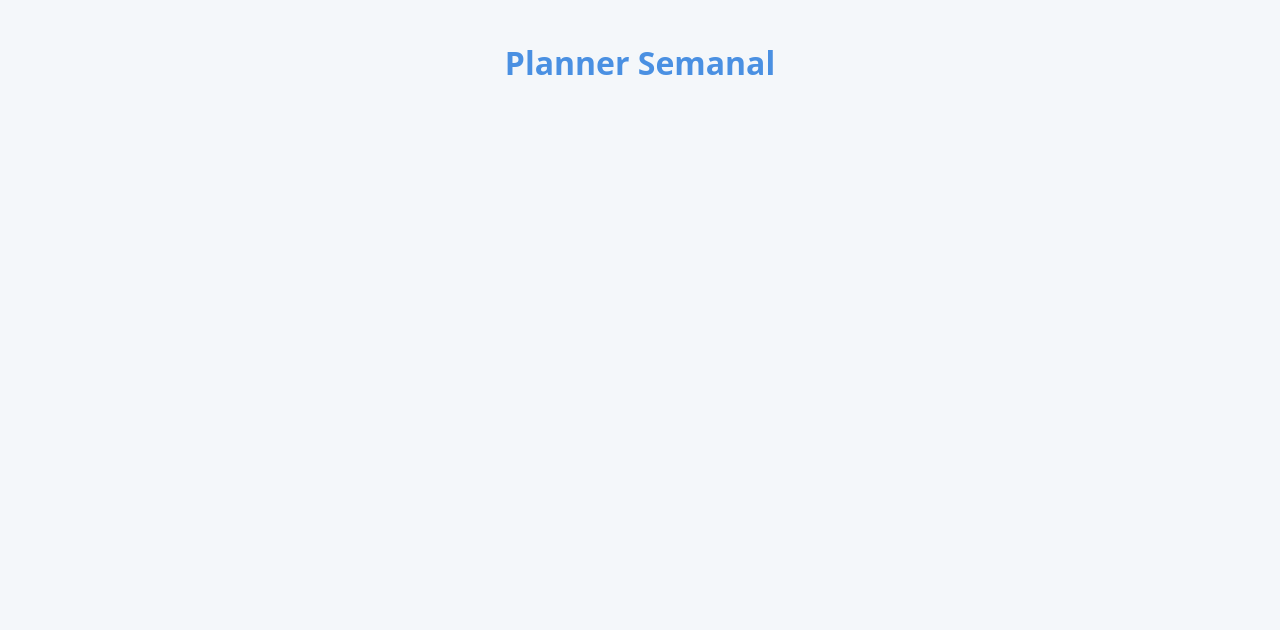
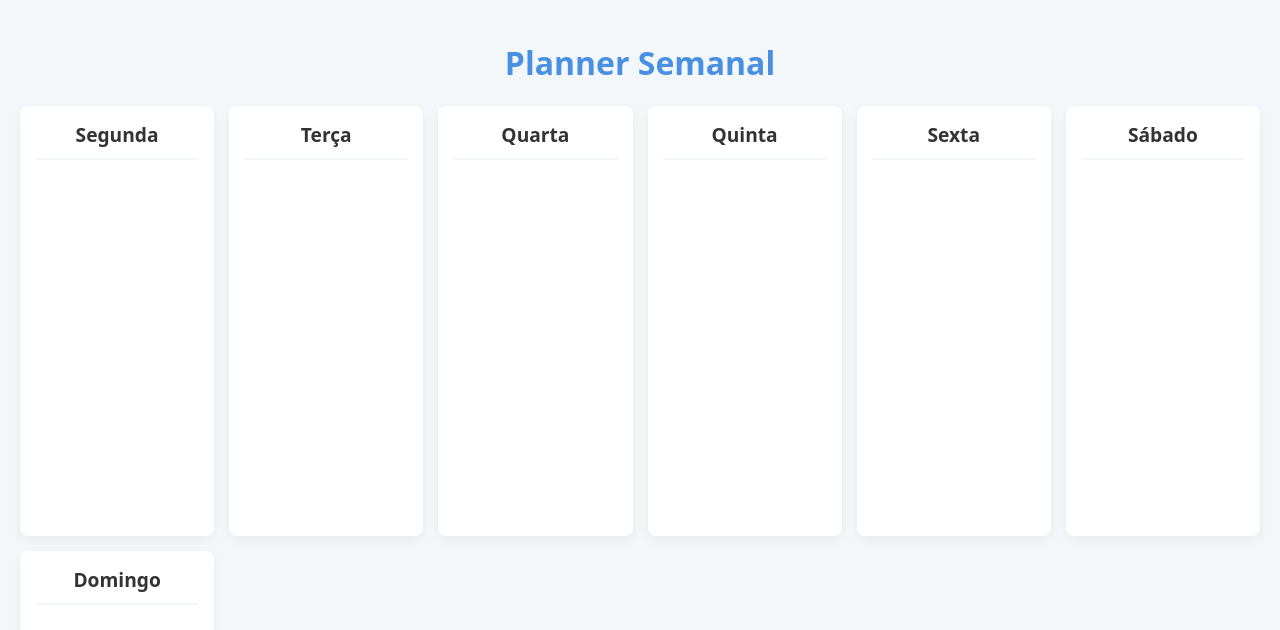
Before and after one commit to kbiasebetti/planner-semanal, a website built with Vite: page index.html in a window 1280 px wide. Built offline with nearby package versions, Linux system fonts and the light colour scheme.

Commit message:
feat: implementa o layout de grade semanal com CSS Grid

```diff
--- a/index.html
+++ b/index.html
@@ -1,19 +1,30 @@
 <!DOCTYPE html>
 <html lang="pt-BR">
+
 <head>
     <meta charset="UTF-8">
     <meta name="viewport" content="width=device-width, initial-scale=1.0">
     <title>Planner Semanal</title>
     <link rel="stylesheet" href="/src/style.css">
 </head>
+
 <body>
     <div class="app-container">
         <header>
             <h1>Planner Semanal</h1>
         </header>
+
         <main class="schedule-grid">
-            </main>
+            <div class="day-column"><h2>Segunda</h2></div>
+            <div class="day-column"><h2>Terça</h2></div>
+            <div class="day-column"><h2>Quarta</h2></div>
+            <div class="day-column"><h2>Quinta</h2></div>
+            <div class="day-column"><h2>Sexta</h2></div>
+            <div class="day-column"><h2>Sábado</h2></div>
+            <div class="day-column"><h2>Domingo</h2></div>
+        </main>
     </div>
     <script type="module" src="/src/main.js"></script>
 </body>
+
 </html>
--- a/src/main.js
+++ b/src/main.js
@@ -1,3 +1,3 @@
-import './style.css';
+import './style.css'
 
-console.log("Planner Semanal - Projeto Inicializado!");
+console.log("Planner Semanal - Projeto Inicializado!")
--- a/src/style.css
+++ b/src/style.css
@@ -1,9 +1,12 @@
+/* Variavéis */
 :root {
     --bg-color: #f4f7fa;
     --main-text: #333;
     --primary-color: #4a90e2;
 }
+/* Fim - Variavéis */
 
+/* Estilos Globais */
 body {
     font-family: system-ui, -apple-system, BlinkMacSystemFont, 'Segoe UI', Roboto, Oxygen, Ubuntu, Cantarell, 'Open Sans', 'Helvetica Neue', sans-serif;
     background-color: var(--bg-color);
@@ -11,7 +14,9 @@ body {
     margin: 0;
     padding: 20px;
 }
+/* Fim - Estilos Globais */
 
+/* Layout Principal */
 .app-container {
     max-width: 1400px;
     margin: 0 auto;
@@ -22,3 +27,29 @@ header h1 {
     color: var(--primary-color);
     text-align: center;
 }
+/* Fim - Layout Principal */
+
+/* Grade da Semana */
+.schedule-grid {
+    display: grid;
+    grid-template-columns: repeat(auto-fit, minmax(180px, 1fr));
+    gap: 15px;
+}
+
+.day-column {
+    background-color: #ffffff;
+    border-radius: 8px;
+    padding: 15px;
+    box-shadow: 0 4px 12px rgba(0, 0, 0, 0.05);
+    min-height: 400px;
+}
+
+.day-column h2 {
+    margin-top: 0;
+    margin-bottom: 20px;
+    text-align: center;
+    font-size: 1.2em;
+    border-bottom: 2px solid var(--bg-color);
+    padding-bottom: 10px;
+}
+/* Fim - Grade da Semana */
```
